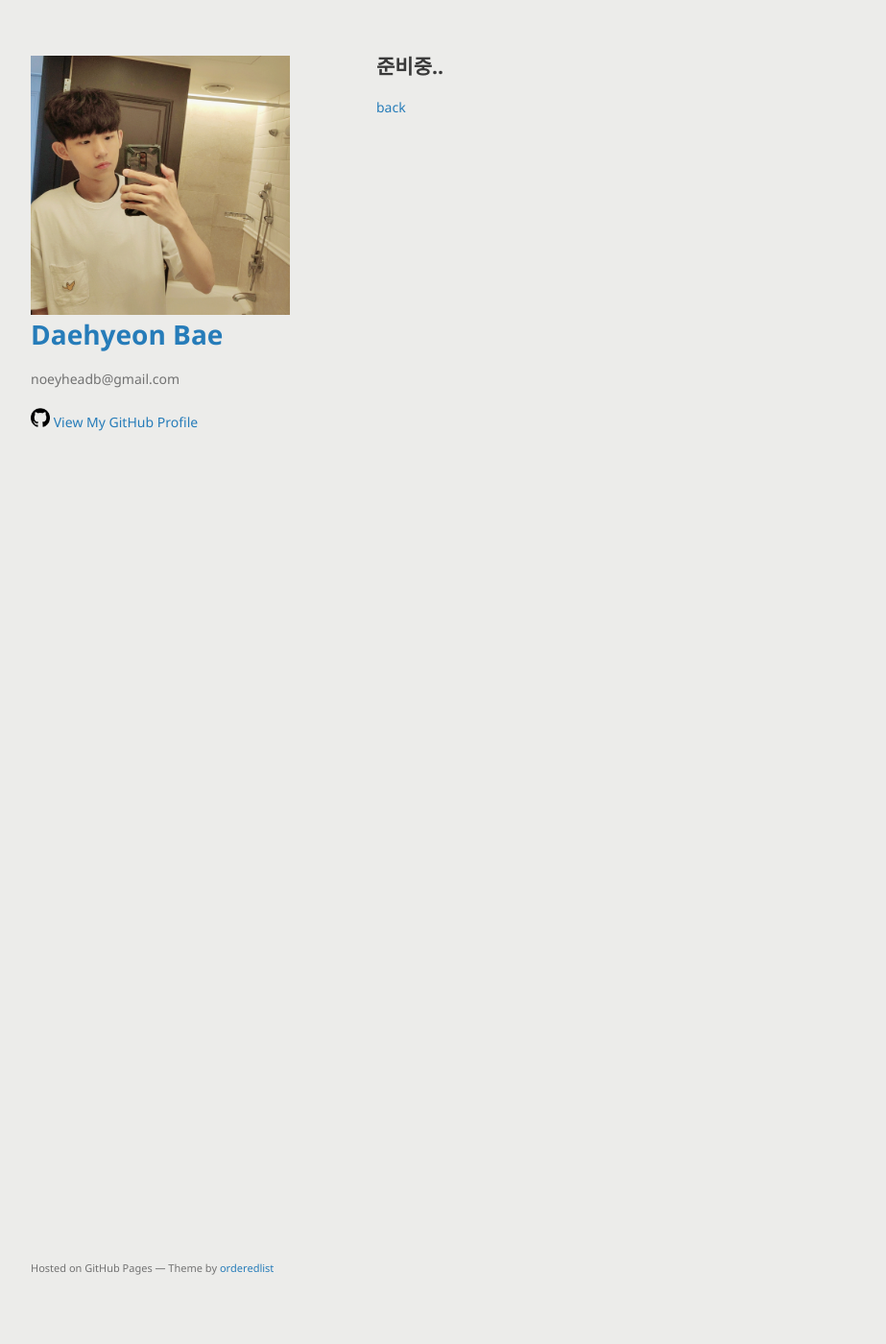
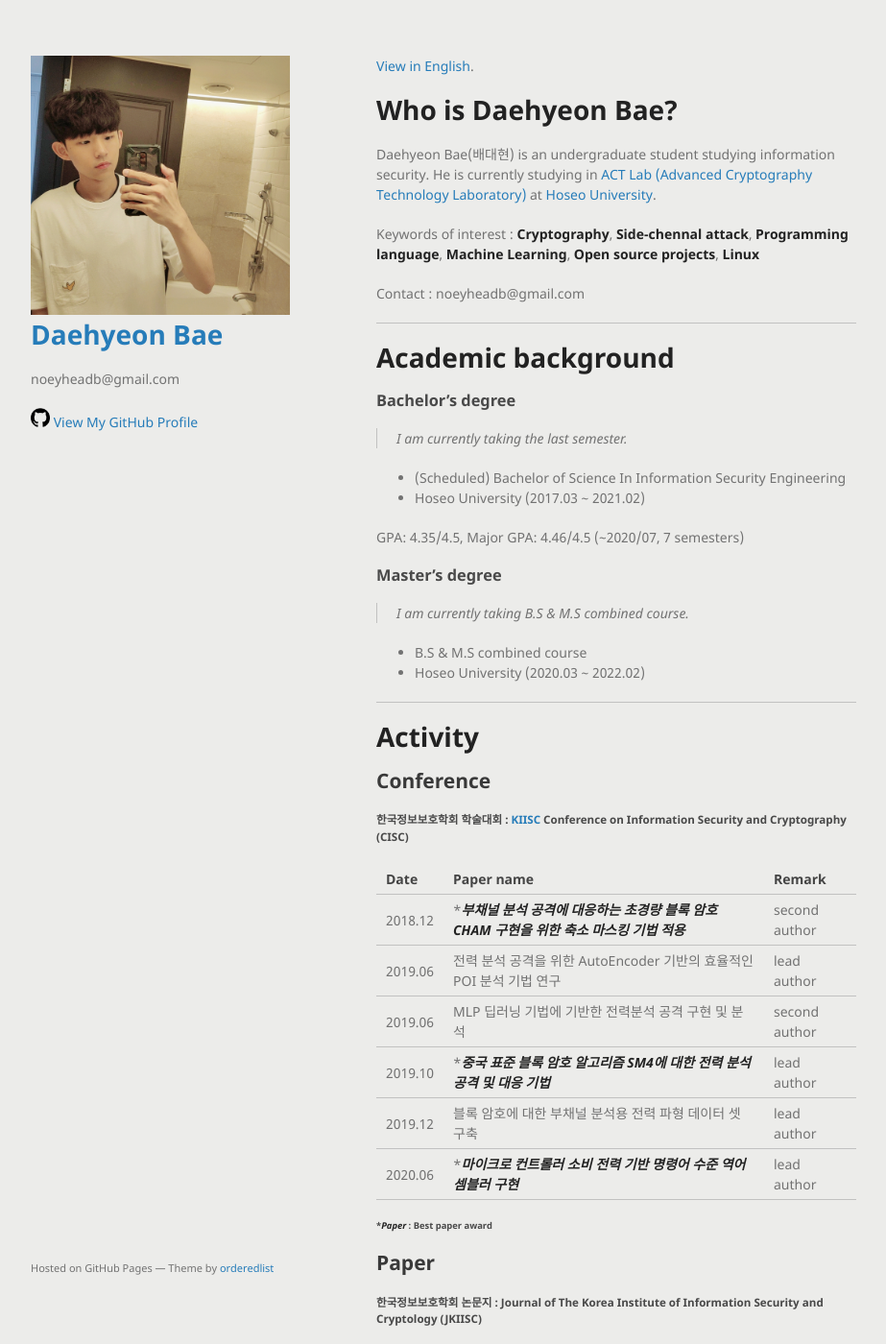
Before and after one commit to noeyheadb/noeyheadb.github.io, a Jekyll site: the page built from kor.md, in a window 1280 px wide and 1400 px high. Shown: the whole window at 96% size, without its empty margins (178-1101 px from the left). Built offline with Jekyll 4.4.1, drawn with Linux system fonts in a browser that asks for light colours; our own code applies the rules of GitHub Pages for plain Markdown files; some of the changed text lies outside the part shown.

Commit message:
⚡️ Add kor-version

```diff
--- a/kor.md
+++ b/kor.md
@@ -2,6 +2,130 @@
 layout: default
 ---
 
-## 준비중..
+[View in English](./kor.html).
+
+# Who is Daehyeon Bae?
+
+Daehyeon Bae(배대현) is an undergraduate student studying information security. He is currently studying in [ACT Lab (Advanced Cryptography Technology Laboratory)](https://act.hoseo.ac.kr) at [Hoseo University](https://www.hoseo.ac.kr/).
+
+Keywords of interest : **Cryptography**, **Side-chennal attack**, **Programming language**, **Machine Learning**, **Open source projects**, **Linux**
+
+Contact :  noeyheadb@gmail.com
+
+---
+
+# Academic background
+
+### Bachelor's degree
+
+> I am currently taking the last semester.
+
+* (Scheduled) Bachelor of Science In Information Security Engineering
+* Hoseo University (2017.03 ~ 2021.02)
+
+GPA: 4.35/4.5, Major GPA: 4.46/4.5 (~2020/07, 7 semesters)
+
+### Master's degree
+
+> I am currently taking B.S & M.S combined course.
+
+* B.S & M.S combined course
+* Hoseo University (2020.03 ~ 2022.02)
+
+* * *
+
+# Activity
+
+## Conference
+
+##### 한국정보보호학회 학술대회 : [KIISC](https://kiisc.or.kr/) Conference on Information Security and Cryptography (CISC)
+
+| Date    | Paper name                                                                    | Remark |
+|:--------|:----------------------------------------------------------------------------|:------|
+| 2018.12 | *_**부채널 분석 공격에 대응하는 초경량 블록 암호 CHAM 구현을 위한 축소 마스킹 기법 적용**_ | second author |
+| 2019.06 | 전력 분석 공격을 위한 AutoEncoder 기반의 효율적인 POI 분석 기법 연구 | lead author   |
+| 2019.06 | MLP 딥러닝 기법에 기반한 전력분석 공격 구현 및 분석 | second author |
+| 2019.10 | *_**중국 표준 블록 암호 알고리즘 SM4에 대한 전력 분석 공격 및 대응 기법**_ | lead author  |
+| 2019.12 | 블록 암호에 대한 부채널 분석용 전력 파형 데이터 셋 구축 | lead author  |
+| 2020.06 | *_**마이크로 컨트롤러 소비 전력 기반 명령어 수준 역어셈블러 구현**_ | lead author  |
+
+###### *_**Paper**_ : Best paper award
+
+## Paper
+
+##### 한국정보보호학회 논문지 : Journal of The Korea Institute of Information Security and Cryptology (JKIISC)
+
+| Date    | Paper name                                                                    | Remark |
+|:--------|:----------------------------------------------------------------------------|:------|
+| 2019.10 | [MLP 딥러닝 기법에 기반한 전력분석 공격 구현 및 분석](https://doi.org/10.13089/JKIISC.2019.29.5.997) | second author |
+| 2020.02 | [중국 표준 블록 암호 알고리즘 SM4에 대한 전력 분석 공격 및 대응 기법](https://doi.org/10.13089/JKIISC.2020.30.1.39) | lead author  |
+| 2020.08 | [마이크로 컨트롤러 소비 전력 기반 명령어 수준 역어셈블러 구현](https://doi.org/10.13089/JKIISC.2020.30.4.1) | lead author  |
+
+## Awards
+
+| Date    | Contest Name                          | Award         | Inst.      |
+|:--------|:--------------------------------------|:--------------|:-----------|
+| 2018.12 | 호서대학교 프로그래밍 경진대회           | Second place  | 호서대       |
+| 2018.12 | 한국정보보호학회 동계학술대회 2018       | Best Paper    | 한국정보보호학회|
+| 2019.10 | 한국정보보호학회 충청지부 학술대회 2019   | Best Paper    | 한국정보보호학회|
+| 2019.10 | 2019년도 부채널 분석 경진대회            | First place   | [한국전자통신연구원](https://www.etri.re.kr)|
+| 2019.12 | 호서대학교 프로그래밍 경진대회            | First place   | 호서대|
+| 2020.07 | 한국정보보호학회 하계학술대회 2020        | Best Paper    | 한국정보보호학회|
+
+## Certificate
+
+| Date    | Certificate Name                                                             | Detail                | Inst.                           |
+|:--------|:-----------------------------------------------------------------------------|:----------------------|:--------------------------------|
+| 2017.09 | [리눅스 마스터](https://www.ihd.or.kr/introducesubject1.do)                   | 2급               | [KAIT](https://www.kait.or.kr)  |
+| 2020.07 | [TOPCIT (Test Of Practical Competency in ICT)](https://www.topcit.or.kr/)    | Level 3               | [IITP](https://www.iitp.kr)     |
+| 2020.00 | _(필기 합격)_ [~~정보보안기사~~](https://kisq.or.kr/) | 필기 합격 | [KISA](https://www.kisa.or.kr)  |
+
+* * *
+
+# What can I do?
+
+* Programming Language
+    * **Python**
+        * The most frequently used language
+        * Machine learning
+        * Data analysis/visualization
+        * General purpose script
+    * **Java**
+        * GUI Programming (JavaFX)
+        * Web Server (Servlet)
+        * General purpose program
+    * **C/C++**
+        * Implementation of cryptographic algorithm
+        * Embedded programming
+* Knowledge
+    * **Cryptography & Cryptanalysis**
+        * Cryptography
+        * Side-channel attack
+            * Power consumption analysis
+            * cache side-channel attack
+    * **Linux**
+        * The overall understanding of Linux architecture
+        * Familiar with Linux development environment
+        * Specially familiar with Ubuntu
+    * **Web vulnerability analysis**
+* Tools
+    * **Git/Github**
+        * `git` CLI
+        * Overall github's contribution process (ex. PR)
+    * **Jetbrains IDEs**
+        * PyCharm, IntelliJ, CLion
+
+> In addition to the above, I have knowledge of network, computer structure, operating system, etc.
+
+* * *
+
+# Projects
+
+* Implementation of Side-channel based disassembler using Deep Learning model
+    * This project started with the undergraduate graduation project from March/2020.
+    * Source Code will be released to Github soon. [(repository link)](https://github.com/noeyheadb/scb-disas)
+    * More information : [this paper](https://doi.org/10.13089/JKIISC.2020.30.4.1)
+
+![scb-disas](./assets/img/scb-dias-structure.jpg)
 
 [back](./)
```
Also changed, not shown: index.md (+1 -1 lines).
